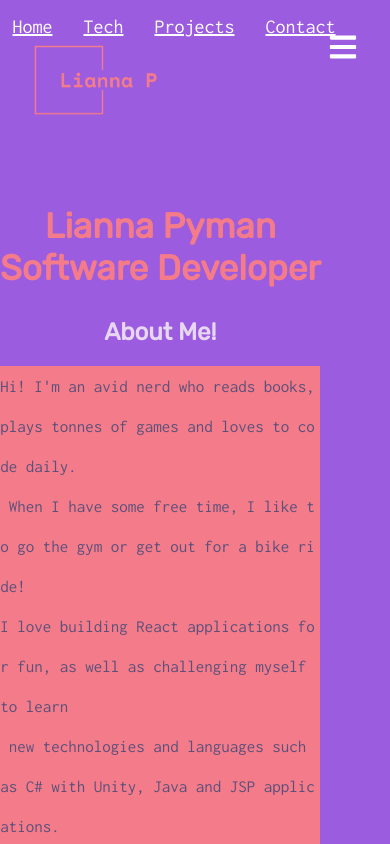
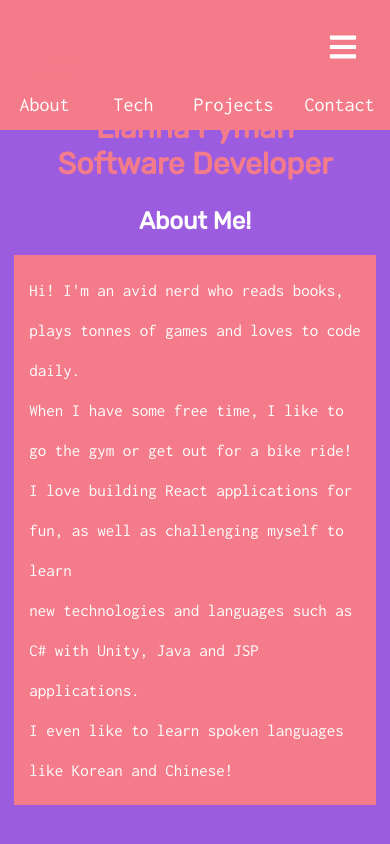
Before and after one commit to liii-p/portfolio, a React (Create React App) app: page / in a window 390 px wide. Both pictures are taken after a click on the icon 343 px from the left and 47 px from the top of the page. Shown: the top 844 px of the page. Built offline with nearby package versions, Linux system fonts and the light colour scheme.

Commit message:
Adds mobile styling and mobile nav

```diff
--- a/src/Assets/partials/devices.scss
+++ b/src/Assets/partials/devices.scss
@@ -29,7 +29,7 @@ $xxl: 1700px;
 }
 
 @mixin desktop {
-  @media only screen and (min-width: $xl) {
+  @media only screen and (min-width: $xl) and (max-width: $xxl) {
     @content;
   }
 }
--- a/src/Assets/partials/palette.scss
+++ b/src/Assets/partials/palette.scss
@@ -1,4 +1,4 @@
 $title: #9c5ce0;
 $accent: #f47c8a;
 $body: #5b507a;
-$background: #e8d7f1;
+$background: white;
--- a/src/Contact/Contact.jsx
+++ b/src/Contact/Contact.jsx
@@ -13,7 +13,7 @@ const Contact = () => {
       <a href="https://www.linkedin.com/in/lianna-pyman/" target="blank">
         <AiFillLinkedin
           size="75px"
-          color="2662A9"
+          color="F47C8A"
           className={styles.contact__linkedin}
         />
       </a>
--- a/src/Contact/Contact.module.scss
+++ b/src/Contact/Contact.module.scss
@@ -1,4 +1,5 @@
 @use "../Assets/partials/devices.scss";
+@use "../Assets/partials/palette.scss";
 
 .contact {
   display: block;
@@ -21,6 +22,7 @@
 
   p {
     margin-bottom: 40px;
+    color: white;
   }
 
   &__icons {
--- a/src/Intro/Intro.module.scss
+++ b/src/Intro/Intro.module.scss
@@ -11,6 +11,7 @@
   padding-bottom: 5em;
 
   @include devices.phone {
+    display: block;
     margin-top: 0;
     height: 100vh;
     background: none;
@@ -19,9 +20,21 @@
   &__text {
     display: inline-flex;
     margin-top: 11em;
+    position: relative;
+    color: white;
 
     @include devices.phone {
       display: block;
+      font-size: 10px;
+    }
+
+    @include devices.desktop {
+      max-width: 1201px;
+      //font-size: 25vw;
+    }
+
+    @include devices.large-desktop {
+      max-width: 1701px;
     }
   }
 
@@ -30,7 +43,6 @@
     margin-right: 10rem;
 
     @include devices.phone {
-      display: block;
       margin: 0;
     }
   }
@@ -40,6 +52,10 @@
     font-family: "Rubik", sans-serif;
     font-size: 35px;
 
+    @include devices.phone {
+      font-size: 30px;
+    }
+
     @include devices.large-phone {
       font-size: 50px;
     }
@@ -48,6 +64,10 @@
   h2 {
     color: palette.$background;
     font-family: "Rubik", sans-serif;
+
+    @include devices.phone {
+      font-size: 24px;
+    }
 
     @include devices.large-phone {
       font-size: 35px;
@@ -62,18 +82,13 @@
     text-align: left;
     //height: 100%;
     background-color: palette.$accent;
-    word-wrap: break-word;
-    white-space: pre-wrap;
-    word-break: break-all;
 
     @include devices.phone {
       margin: 0 auto;
-      color: palette.$body;
-      text-align: left;
-      width: 20rem;
-      height: auto;
+      width: 85%;
       line-height: 40px;
       font-size: 17px;
+      padding: 15px;
     }
     @include devices.large-phone {
       line-height: 45px;
--- a/src/Navbar/Navbar.jsx
+++ b/src/Navbar/Navbar.jsx
@@ -16,17 +16,17 @@ const Navbar = () => {
 
   return (
     <header className={styles.Navbar}>
-      <img src={logo} alt="Logo" id="logo"/>
+      <img src={logo} alt="Logo" id={styles["logo"]} className={styles.Navbar__navIcons}/>
       <nav
         className={showMenu ? styles.menuVisible : styles.menuHidden}
         onClick={openMenu}
       >
-        <a href="#intro">Home</a>
+        <a href="#intro">About</a>
         <a href="#tech">Tech</a>
         <a href="#projects">Projects</a>
         <a href="#contact">Contact</a>
       </nav>
-        <FaBars onClick={openMenu} className={styles.Navbar__icon} />
+        <FaBars onClick={openMenu} className={styles.Navbar__navIcons} />
       {/* <button>
       <FaTimes onClick={closeMenu} id="closeIcon"/>
       </button> */}
--- a/src/Navbar/Navbar.module.scss
+++ b/src/Navbar/Navbar.module.scss
@@ -5,20 +5,25 @@
   display: flex;
   justify-content: space-between;
   margin: 0;
-  height: 5em;
   width: 100%;
   font-family: "Inconsolata", monospace;
-  box-sizing: border-box;
-  padding: 1em;
   position: fixed;
   top: 0;
   background: transparent;
-  //align-items: center;
   font-size: 2rem;
+  z-index: 1;
 
-  &__icon {
-    position: relative;
+  #logo {
+    @include devices.phone {
+      height: 50px;
+      width: auto;
+    }
+  }
+
+  &__navIcons {
+    padding: 1em;
     color: white;
+    z-index: 1;
 
     @include devices.phone {
       height: 30px;
@@ -29,10 +34,6 @@
       width: auto;
     }
   }
-}
-
-#closeIcon {
-  margin-right: 100px;
 }
 
 nav {
@@ -54,11 +55,16 @@ nav {
   }
 }
 
-a:visited {
+a:link {
   color: white;
+  text-decoration: none;
 }
 
-a:link {
+a:hover {
+  text-decoration: underline;
+}
+
+a:visited {
   color: white;
 }
 
@@ -66,10 +72,13 @@ a:link {
   visibility: visible;
   position: fixed;
   top: 0;
-  right: 13.5%;
 
   @include devices.phone {
-    right: 10%;
+    display: flex;
+    //flex-direction: column;
+    width: 100vw;
+    background-color: palette.$accent;
+    padding-top: 20%;
   }
 }
 
--- a/src/Tech/Tech.module.scss
+++ b/src/Tech/Tech.module.scss
@@ -4,10 +4,14 @@
 .Tech {
   display: flex;
   flex-direction: column;
-  justify-content: space-around;
+  justify-content: center;
   background-color: white;
   line-height: 2.5rem;
   height: 100vh;
+
+  @include devices.phone {
+    justify-content: center;
+  }
 
   &__stack {
     margin-top: 50px;
```
